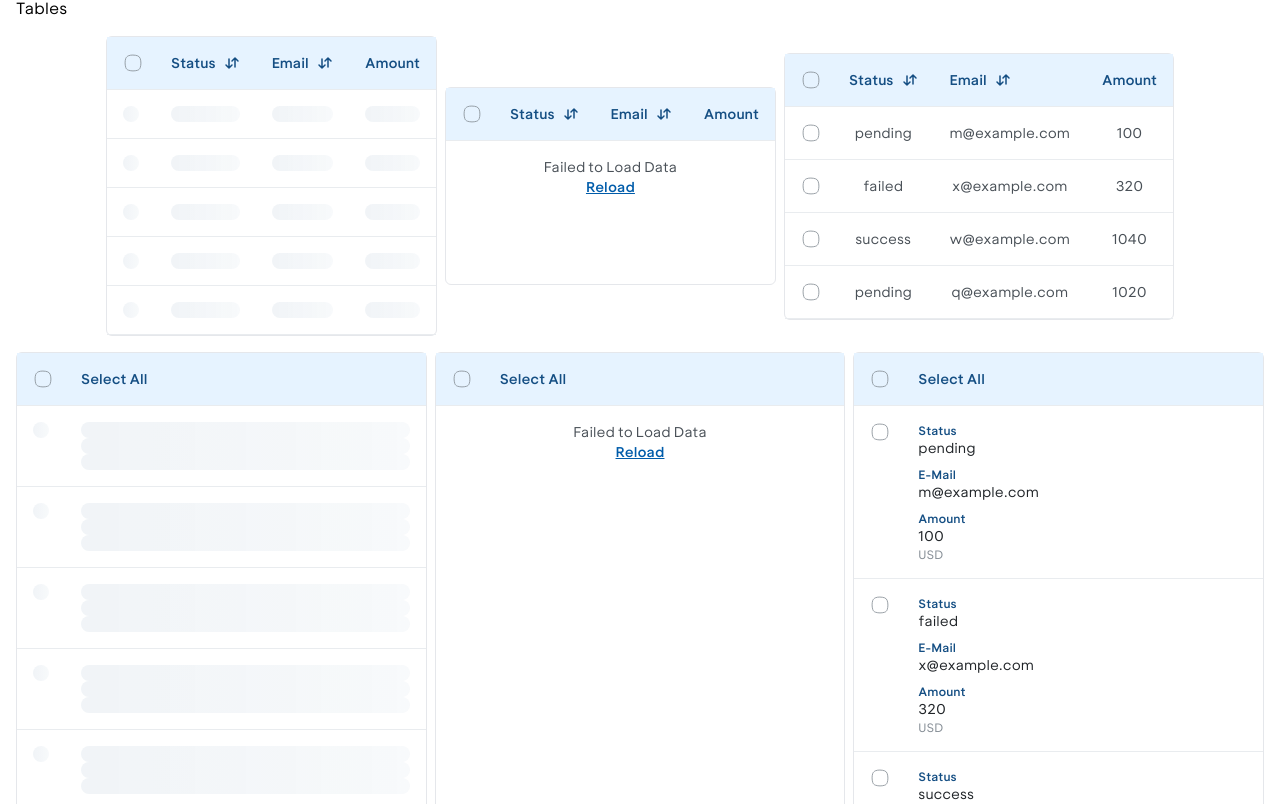
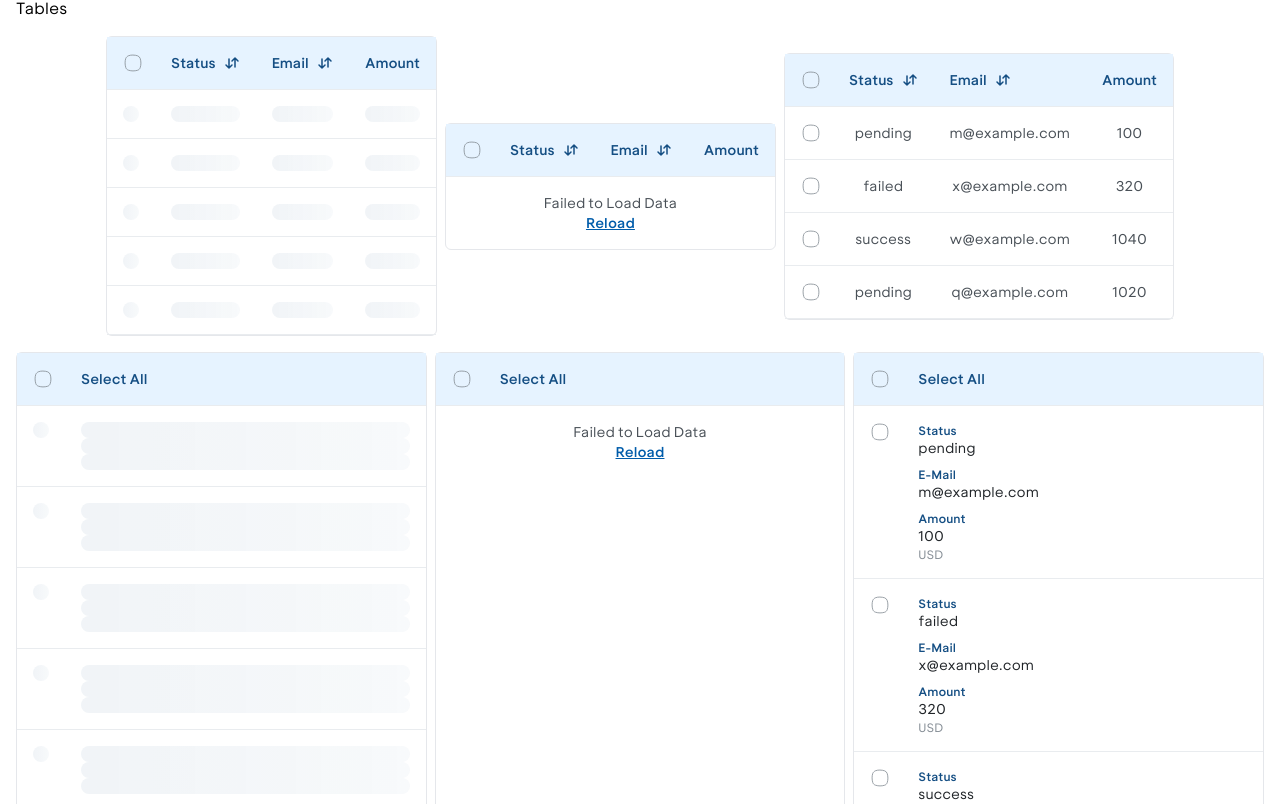
Before and after one commit to shrall/lighthouse-ui, a React (Vite) app: page / in a window 1280 px wide. Shown: the part 2976-3780 px from the top of the page. Built offline with nearby package versions, Linux system fonts and the light colour scheme.

Commit message:
feat(table): update error row prop

```diff
--- a/lib/components/ui/data-table.tsx
+++ b/lib/components/ui/data-table.tsx
@@ -101,7 +101,12 @@ export function DataTable<TData, TValue>({
           ) : isError ? (
             //NOTE - Error State
             <TableRow className="lui-border-none hover:lui-bg-transparent">
-              {errorRow}
+              <TableCell
+                colSpan={columns.length}
+                className="lui-h-full lui-min-h-36 lui-text-center lui-align-middle"
+              >
+                {errorRow}
+              </TableCell>
             </TableRow>
           ) : table.getRowModel().rows?.length ? (
             //NOTE - Data State
--- a/src/pages/tables/page.tsx
+++ b/src/pages/tables/page.tsx
@@ -75,10 +75,6 @@ function Tables() {
           data={data}
           isError={true}
           errorRow={
-            <TableCell
-              colSpan={columns.length}
-              className="lui-h-36 lui-gap-2 lui-text-center"
-            >
             <div className="lui-flex lui-flex-col">
               <span>Failed to Load Data</span>
               <span
@@ -90,7 +86,6 @@ function Tables() {
                 Reload
               </span>
             </div>
-            </TableCell>
           }
           rowSelection={rowSelection}
           setRowSelection={setRowSelection}
@@ -133,10 +128,6 @@ function Tables() {
           data={data}
           isError={true}
           errorRow={
-            <TableCell
-              colSpan={columns.length}
-              className="lui-h-36 lui-gap-2 lui-text-center"
-            >
             <div className="lui-flex lui-flex-col">
               <span>Failed to Load Data</span>
               <span
@@ -148,7 +139,6 @@ function Tables() {
                 Reload
               </span>
             </div>
-            </TableCell>
           }
           rowSelection={rowSelection}
           setRowSelection={setRowSelection}
@@ -187,10 +177,6 @@ function Tables() {
           data={data}
           isError={true}
           errorRow={
-            <TableCell
-              colSpan={columns.length}
-              className="lui-h-36 lui-gap-2 lui-text-center"
-            >
             <div className="lui-flex lui-flex-col">
               <span>Failed to Load Data</span>
               <span
@@ -202,7 +188,6 @@ function Tables() {
                 Reload
               </span>
             </div>
-            </TableCell>
           }
           rowSelection={rowSelection}
           setRowSelection={setRowSelection}
```
Also changed, not shown: 1 other file (tests, documents, lock files or other folders). Lines whose indentation alone changed are shown as unchanged.
